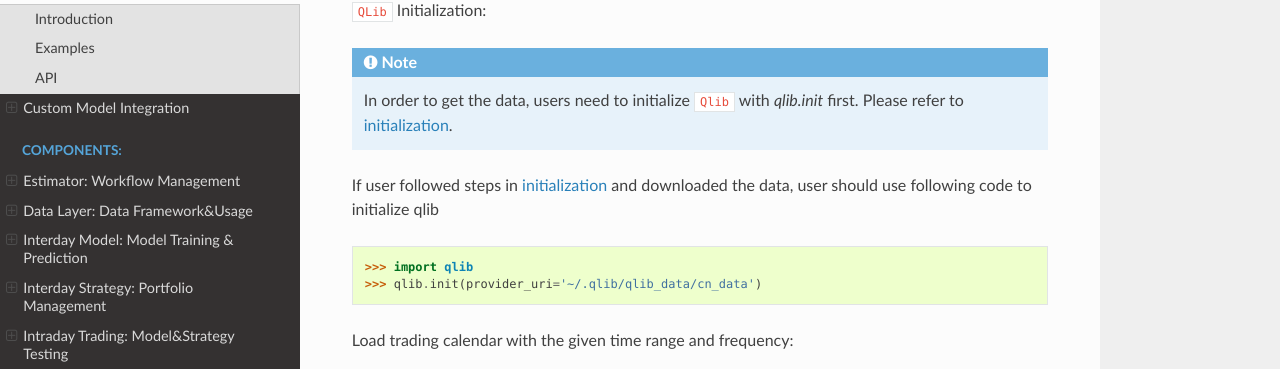
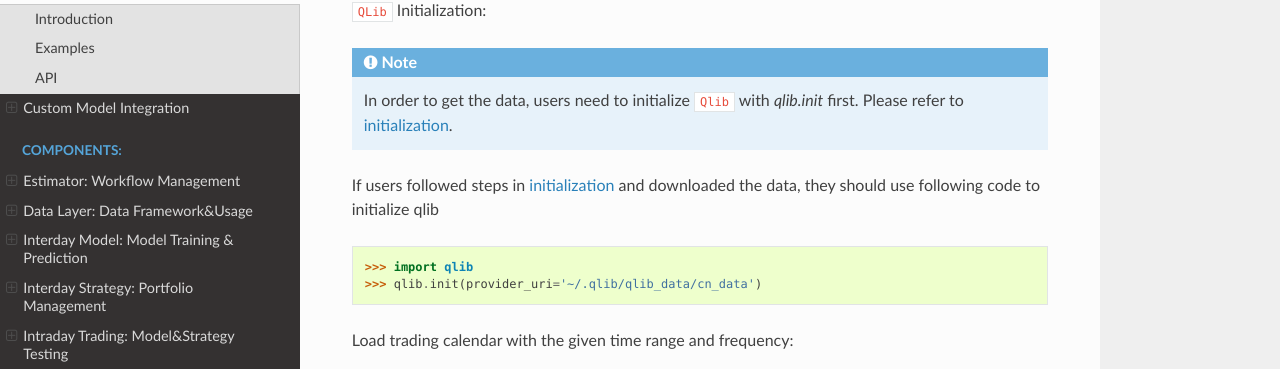
Before and after one commit to microsoft/qlib, a Sphinx documentation site: the page built from docs/start/getdata.rst, in a window 1280 px wide and 900 px high. Shown: the part 322-691 px from the top of the window. Built offline with Sphinx 7.4.7 and the Read the Docs theme 2.0.0, drawn with Linux system fonts in a browser that asks for light colours; pages that are not in the unit, such as notebooks, are missing from menus.

Commit message:
Update getdata.rst

```diff
--- a/docs/start/getdata.rst
+++ b/docs/start/getdata.rst
@@ -18,7 +18,7 @@
 
 .. note:: In order to get the data, users need to initialize ``Qlib`` with `qlib.init` first. Please refer to `initialization <initialization.rst>`_.
 
-If user followed steps in `initialization <initialization.rst>`_ and downloaded the data, user should use following code to initialize qlib
+If users followed steps in `initialization <initialization.rst>`_ and downloaded the data, they should use following code to initialize qlib
 
 .. code-block:: python
 
```
